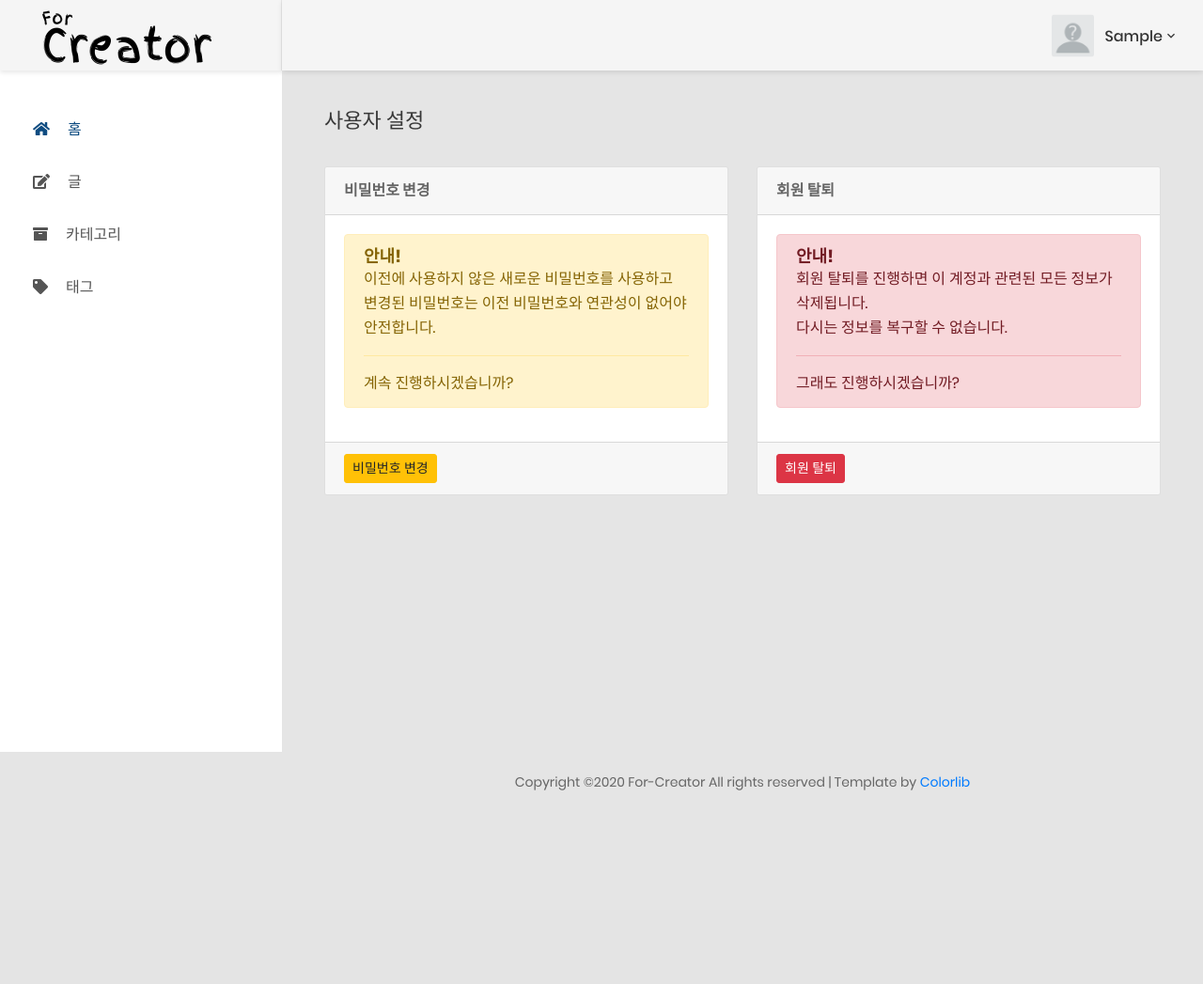
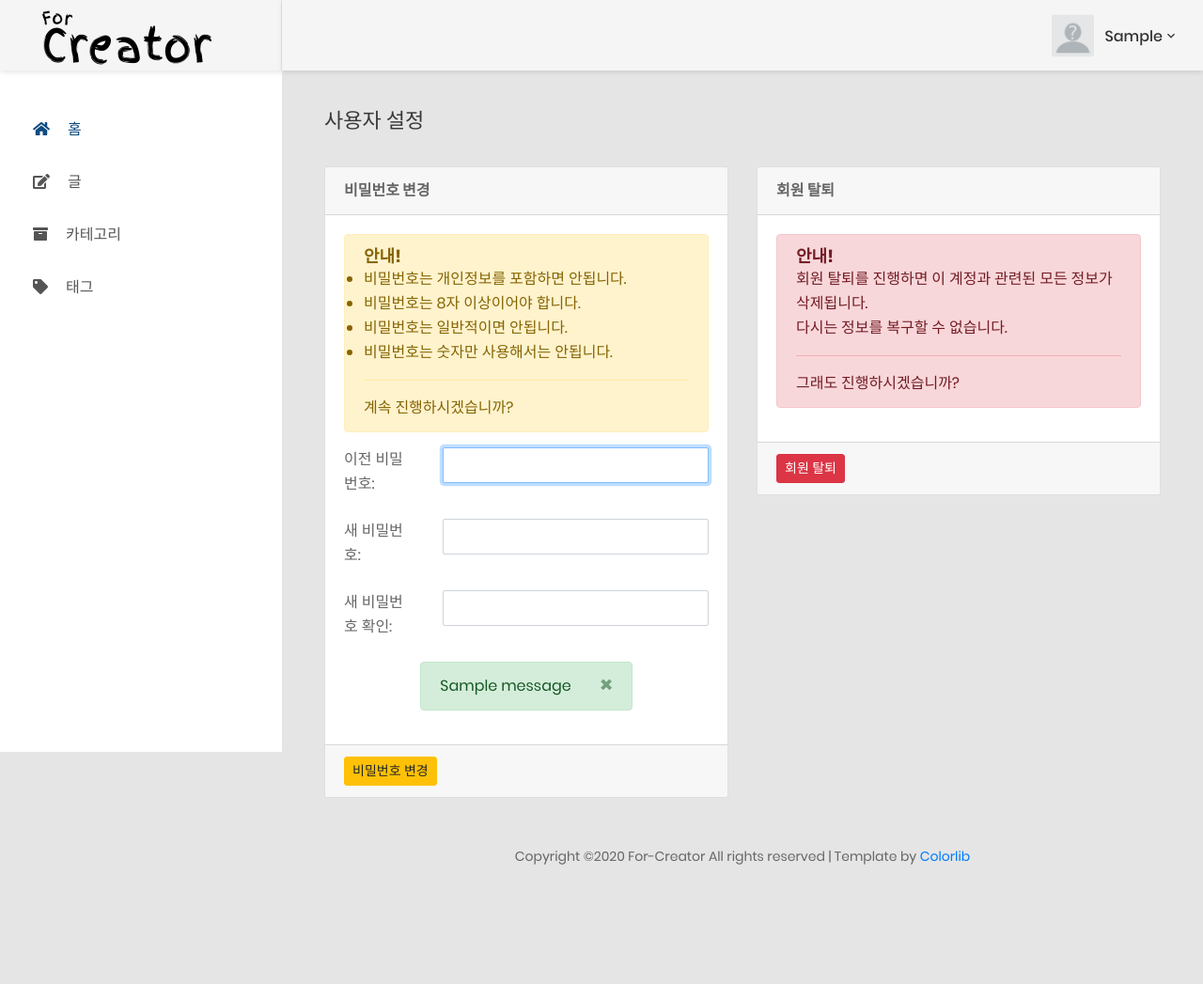
Before and after one commit to thinklim/for-creator, a Django app: a page that uses blog/templates/blog/member_blog_setting_user.html in a window 1280 px wide. Shown: the whole page at 94% size. Before the commit the page ends 841 px from the top, so only its background shows below. Run offline with Django 3.2, Linux system fonts and the light colour scheme; a user stored in the database is signed in; tables that the repository leaves empty hold one stand-in row (values such as "Sample post"); one stand-in notice (Sample message) is shown; parts of the project's set-up code (start-up, migrations or seed data) failed here and were passed over; some libraries are stand-ins or nearby versions.

Commit message:
addUpdateUserPasswordFuncInMemberBlogSettingUser
블로그 설정 페이지에 사용자 비밀번호 변경 기능 추가

```diff
--- a/blog/forms.py
+++ b/blog/forms.py
@@ -1,4 +1,5 @@
 from django import forms
+from django.contrib.auth.forms import PasswordChangeForm
 from .models import Attachment, Blog, Category, Post, Tag
 
 
@@ -30,3 +31,13 @@ class MemberBlogSettingPostCreateAndEditForm(forms.ModelForm):
 
 class UploadImageFileForm(forms.Form):
     image = forms.ImageField()
+
+class CustomPasswordChangeForm(PasswordChangeForm):
+    form_tags = {'old_password': '이전 비밀번호', 'new_password1': '새 비밀번호', 'new_password2': '새 비밀번호 확인'}
+
+    def __init__(self, *args, **kwargs):
+        super().__init__(*args, **kwargs)
+
+        for key, value in self.form_tags.items():
+            self.fields[key].label = value
+            self.fields[key].widget.attrs.update({'class': 'form-control'})
--- a/blog/templates/blog/member_blog_setting_user.html
+++ b/blog/templates/blog/member_blog_setting_user.html
@@ -15,17 +15,58 @@
                                 <div class="card-header">
                                     <strong>비밀번호 변경</strong>
                                 </div>
+                                <form action="{% url 'blog:member_blog_setting_user' user.get_username %}" method="post">
                                     <div class="card-body card-block">
                                         <div class="alert alert-warning" role="alert">
                                             <h4 class="alert-heading">안내!</h4>
-                                        <p>이전에 사용하지 않은 새로운 비밀번호를 사용하고 변경된 비밀번호는 이전 비밀번호와 연관성이 없어야 안전합니다.</p>
+                                            <ul>
+                                                <li>비밀번호는 개인정보를 포함하면 안됩니다.</li>
+                                                <li>비밀번호는 8자 이상이어야 합니다.</li>
+                                                <li>비밀번호는 일반적이면 안됩니다.</li>
+                                                <li>비밀번호는 숫자만 사용해서는 안됩니다.</li>
+                                            </ul>
                                             <hr>
                                             <p class="mb-0">계속 진행하시겠습니까?</p>
                                         </div>
+
+                                        {% csrf_token %}
+                                        {% for field in form %}
+                                            <div class="row form-group">
+                                                <div class="col-md-3">
+                                                    {{field.label_tag}}
+                                                </div>
+                                                <div class="col-md-9">
+                                                    {{field}}
+                                                    {{field.errors}}
+                                                </div>
+                                            </div>
+                                        {% endfor %}
+
+                                        {% if messages %}
+                                            {% for message in messages %}
+                                            <div class="row justify-content-md-center">
+                                                {% if message.tags == 'error' %}
+                                                    {% with danger="danger" %}
+                                                        <div class="alert alert-{{danger}} alert-dismissible" role="alert">
+                                                    {% endwith %}
+                                                {% else %}
+                                                    <div class="alert alert-{{message.tags}} alert-dismissible" role="alert">
+                                                {% endif %}
+
+                                                    {{message|safe}}
+                                                    <button type="button" class="close" data-dismiss="alert" aria-label="Close">
+                                                        <span aria-hidden="true">&times;</span>
+                                                    </button>
+                                                </div>
+                                            </div>
+                                            {% endfor %}
+                                        {% endif %}
                                     </div>
                                     <div class="card-footer">
+                                        <input type="hidden" name="_method" value="put">
                                         <button type="submit" class="btn btn-warning btn-sm">비밀번호 변경</button>
                                     </div>
+                                </form>
                             </div>
                         </div>
                         <div class="col-lg-6">
--- a/blog/views.py
+++ b/blog/views.py
@@ -3,6 +3,7 @@ from django.views import View
 from django.views.generic import CreateView, DetailView, ListView, TemplateView, UpdateView
 from django.shortcuts import get_object_or_404, redirect, render
 from django.contrib import messages
+from django.contrib.auth import update_session_auth_hash
 from django.contrib.auth.mixins import LoginRequiredMixin, PermissionRequiredMixin
 from django.contrib.auth.models import Group, User
 from django.contrib.auth.decorators import login_required, permission_required
@@ -12,7 +13,7 @@ from django.http import Http404, JsonResponse
 from django.utils.text import slugify
 from rest_framework import generics
 from .models import Attachment, Blog, Category, Theme, Post, Tag
-from .forms import BlogCreateForm, MemberBlogSettingPostCreateAndEditForm, UploadImageFileForm
+from .forms import BlogCreateForm, CustomPasswordChangeForm, MemberBlogSettingPostCreateAndEditForm, UploadImageFileForm
 
 
 class BlogView(ListView):
@@ -275,15 +276,36 @@ class MemberBlogSettingUserView(LoginRequiredMixin, View):
     template_name = 'blog/member_blog_setting_user.html'
 
     def get(self, request, *args, **kwargs):
-        return render(request, self.template_name)
+        form = CustomPasswordChangeForm(request.user)
+
+        return render(request, self.template_name, {'form': form})
 
     def post(self, request, *args, **kwargs):
         hidden_method = request.POST.get('_method', '').lower()
 
-        if hidden_method == 'delete':
+        if hidden_method == 'put':
+            return self.put(request, *args, **kwargs)
+        elif hidden_method == 'delete':
            return self.delete(request, *args, **kwargs)
 
         return None
+
+    def put(self, request, *args, **kwargs):
+        if request.user.username == kwargs['username']:
+            form = CustomPasswordChangeForm(request.user, request.POST)
+
+            if form.is_valid():
+                form.save()
+                update_session_auth_hash(request, form.user)
+                messages.success(request, '비밀번호 변경에 성공했습니다.')
+
+                return redirect('blog:member_blog_setting_user', username=request.user.username)
+            else:
+                messages.error(request, '비밀번호 변경에 실패했습니다.')
+
+                form = CustomPasswordChangeForm(request.user)
+
+            return render(request, self.template_name, {'form': form})
 
     def delete(self, request, *args, **kwargs):
         if request.user.username == kwargs['username']:
```
Lines whose indentation alone changed are shown as unchanged.
